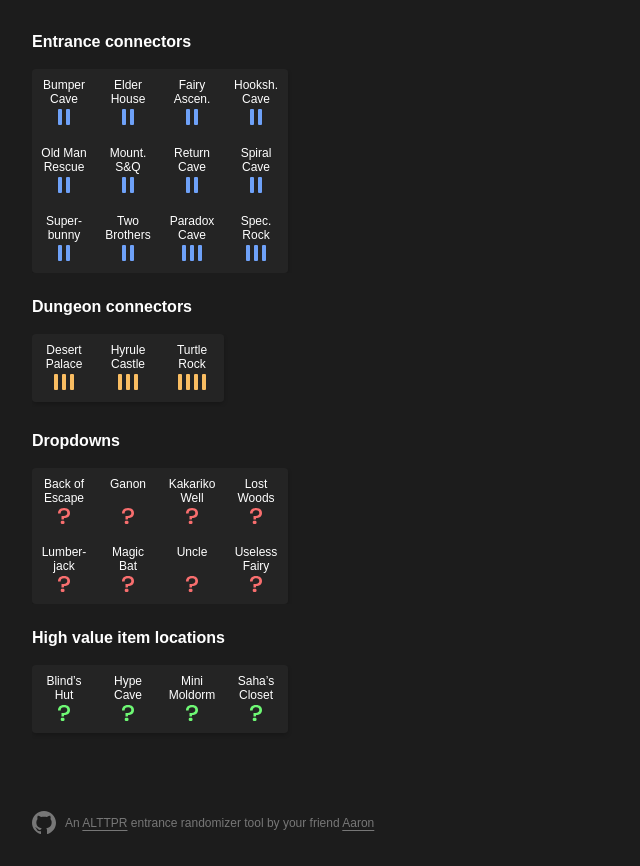
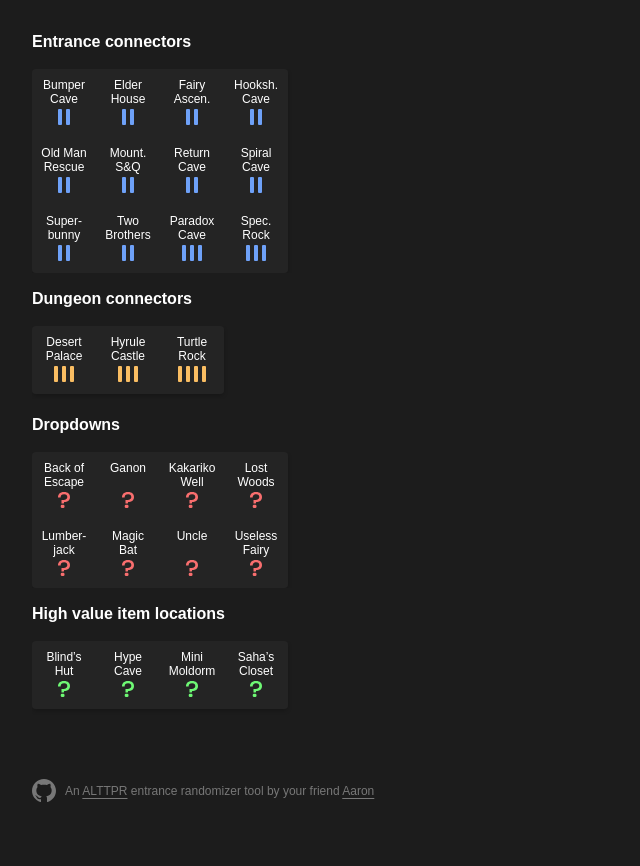
Before and after one commit to aarshap/alttpr-entrance-helper, a React (Create React App) app: page / in a window 1280 px wide. Shown: the whole page, without its empty margins (0-640 px from the left). After the commit the page ends 834 px from the top, so only its background shows below. Built offline with nearby package versions, Linux system fonts and the light colour scheme; the HTML template or start-up script is replaced by a standard one; a web font is replaced by a local one.

Commit message:
Animated category collapsing and showing

```diff
--- a/package.json
+++ b/package.json
@@ -6,6 +6,7 @@
     "@testing-library/jest-dom": "^5.14.1",
     "@testing-library/react": "^11.2.7",
     "@testing-library/user-event": "^12.8.3",
+    "framer-motion": "^4.1.17",
     "react": "^17.0.2",
     "react-dom": "^17.0.2",
     "react-scripts": "4.0.3",
--- a/src/App.css
+++ b/src/App.css
@@ -52,15 +52,16 @@
   color: #777777;
 }
 
-.category.hidden .category-inner {
-  height: 0;
-  margin-top: 0;
+.category.hidden .category-visibility-icon {
+  fill: #777777;
 }
 
 .category-visibility-icon {
+  fill: #FFFFFF;
   left: -1em;
   opacity: 0;
   position: absolute;
+  top: -1px;
   transition: opacity 0.1s linear;
 }
 
--- a/src/App.js
+++ b/src/App.js
@@ -1,4 +1,5 @@
 import React from 'react'
+import { MotionConfig } from 'framer-motion';
 import './App.css';
 import Category from './components/Category'
 import Connector from './components/Connector'
@@ -6,6 +7,8 @@
 import Location from './components/Location'
 
 function App() {
+
+    // Entrance connector data
 
     const connectors = [
         { label: 'Bumper Cave', count: 2 },
@@ -22,11 +25,15 @@
         { label: 'Spec. Rock', count: 3 }
     ]
 
+    // Dungeon connector data
+
     const dungeons = [
         { label: 'Desert Palace', count: 3 },
         { label: 'Hyrule Castle', count: 3 },
         { label: 'Turtle Rock', count: 4 },
     ]
+
+    // Dropdown data
 
     const dropdowns = [
         { label: 'Back of Escape' },
@@ -39,6 +46,8 @@
         { label: 'Useless Fairy' },
     ]
 
+    // High value item location data
+
     const itemLocations = [
         { label: 'Blind’s Hut' },
         { label: 'Hype Cave' },
@@ -47,6 +56,11 @@
     ]
 
     return (
+
+        // Sets all Motion animations in the app to use the "tween" type
+
+        <MotionConfig transition={{ type: "tween" }}>
+
             <div className="container">
 
                 <main>
@@ -88,6 +102,9 @@
                 <Footer />
 
             </div>
+
+        </MotionConfig>
+
     )
 }
 
--- a/src/components/Category.js
+++ b/src/components/Category.js
@@ -1,20 +1,55 @@
 import React, { useState } from 'react'
+import { motion } from 'framer-motion'
 
 export default (props) => {
+
+    // State storing whether .category-inner is visible or collapsed
     const [visibility, setVisibility] = useState(true)
 
+    // Motion variants for section
+    const sectionVariants = {
+        visible: { "margin-bottom": "1em" },
+        hidden: { "margin-bottom": 0 }
+    }
+
+    // Motion variants for .category-inner
+    const innerVariants = {
+        visible: { height: "auto", opacity: 1 },
+        hidden: { height: 0, opacity: 0 }
+    }
+
     return (
-        <section className={visibility ? 'category' : 'category hidden' }>
+        <motion.section
+            className={visibility ? 'category' : 'category hidden' }
+            initial="visible"
+            animate={visibility ? 'visible' : 'hidden'}
+            variants={sectionVariants}
+        >
 
             <h2 onClick={() => visibility ? setVisibility(false) : setVisibility(true)}>
-                <div className="category-visibility-icon">{visibility ? '-' : '+'}</div>
+                <div className="category-visibility-icon">
+                    {visibility ?
+                        <svg width="8" height="8" viewBox="0 0 8 8" xmlns="http://www.w3.org/2000/svg">
+                            <rect y="3" width="8" height="2" />
+                        </svg>
+                    :
+                        <svg width="8" height="8" viewBox="0 0 8 8" xmlns="http://www.w3.org/2000/svg">
+                            <path d="M5 3V0H3V3H0V5H3V8H5V5H8V3H5Z" />
+                        </svg>
+                    }
+                </div>
                 {props.heading}
             </h2>
 
-            <div className="category-inner">
+            <motion.div
+                className="category-inner"
+                initial="visible"
+                animate={visibility ? 'visible' : 'hidden'}
+                variants={innerVariants}
+            >
                 {props.children}
-            </div>
+            </motion.div>
 
-        </section>
+        </motion.section>
     )
 }
```
Also changed, not shown: 1 other file (tests, documents, lock files or other folders). Lines whose indentation alone changed are shown as unchanged.
